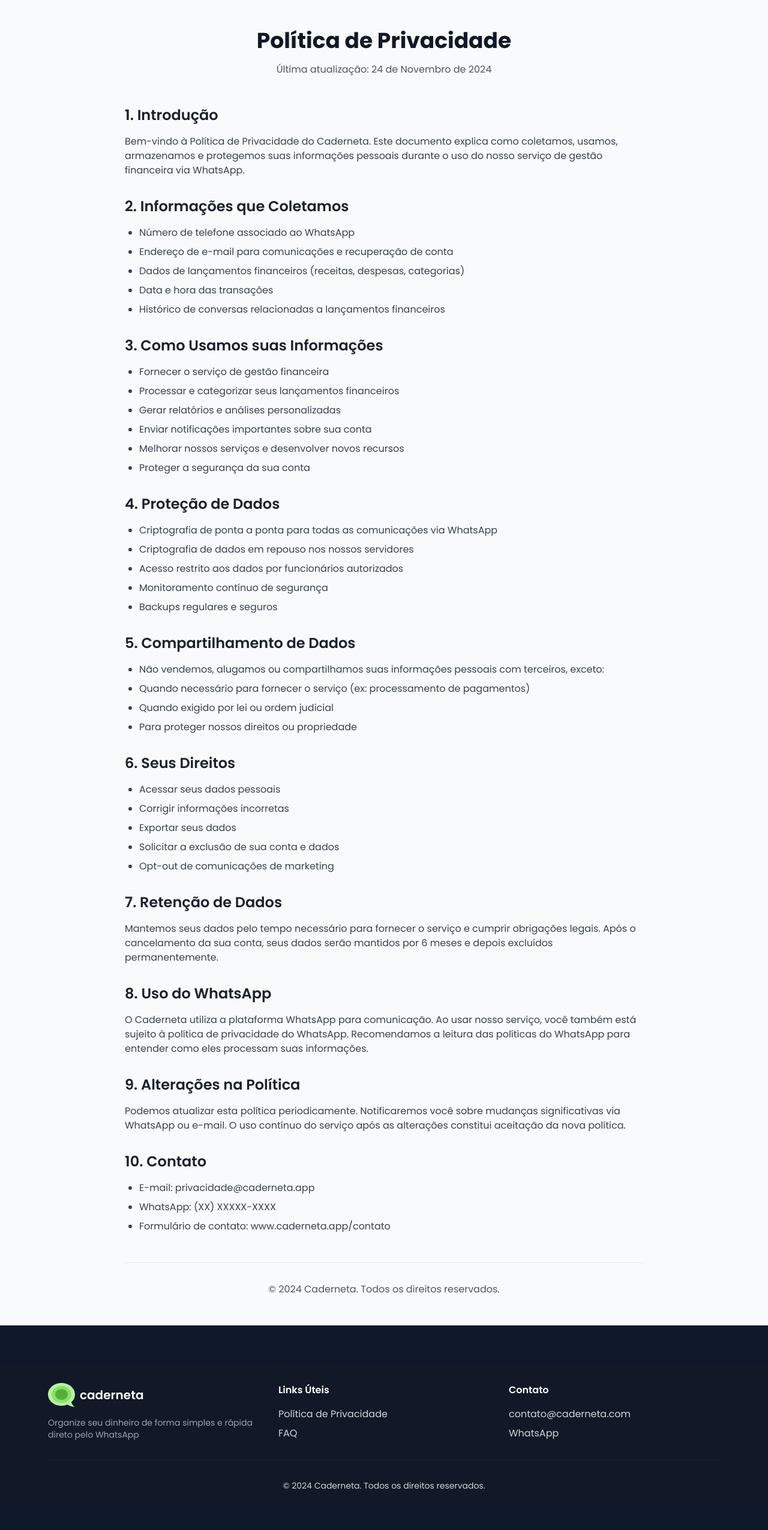
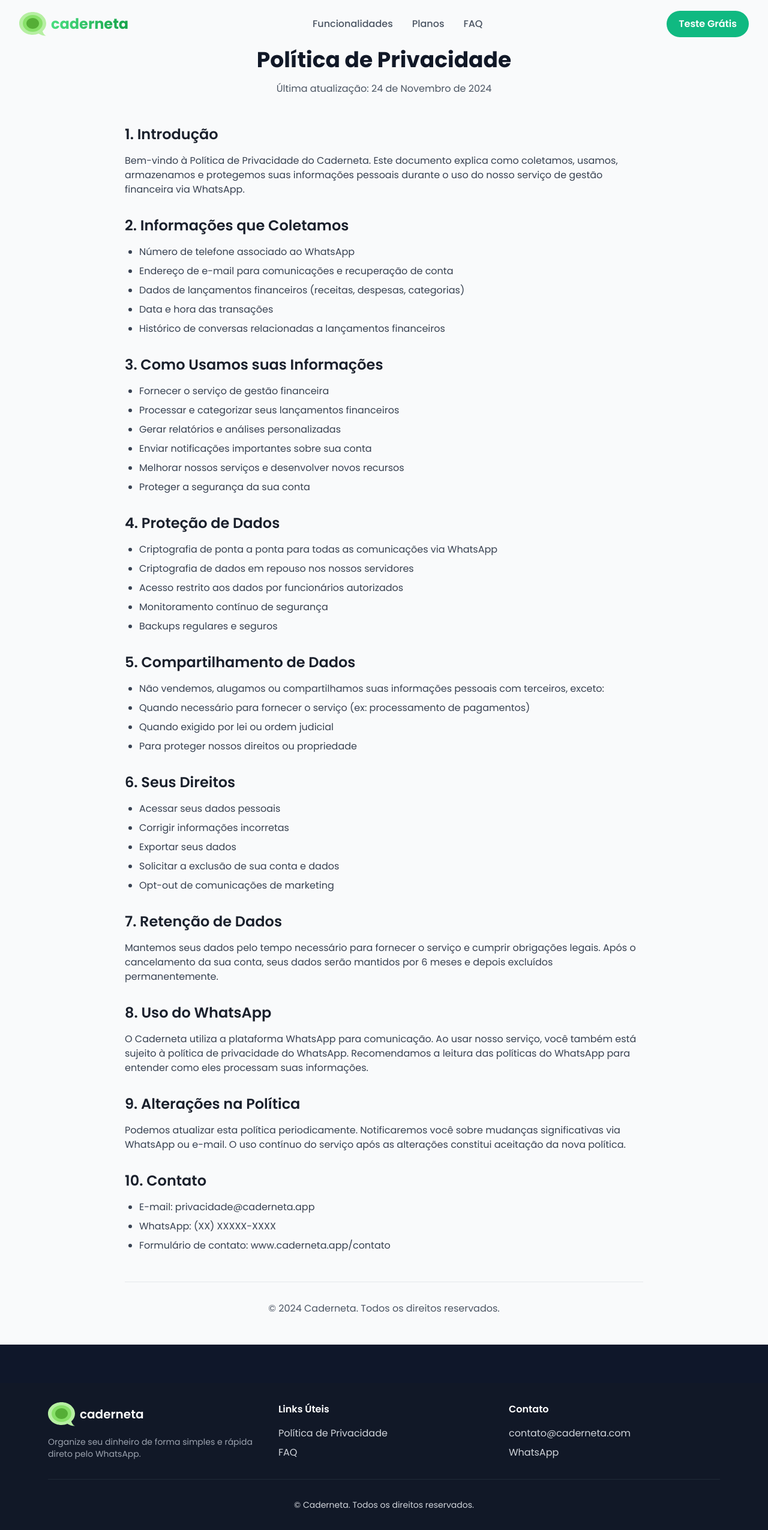
Before and after one commit to levyaraujo/caderneta-front, a Vue app: page /politica-de-privacidade in a window 1280 px wide. Shown: the whole page at 60% size. Before the commit the page ends 2518 px from the top, so only its background shows below. Built offline with nearby package versions, Linux system fonts and the light colour scheme.

Commit message:
corrige router

```diff
--- a/src/App.vue
+++ b/src/App.vue
@@ -1,9 +1,11 @@
 <script setup lang="ts">
 
 import Footer from './components/Footer.vue'
+import TopBar from './components/Landing/TopBar.vue'
 </script>
 
 <template>
+  <TopBar />
   <router-view></router-view>
   <Footer />
 </template>
--- a/src/components/Footer.vue
+++ b/src/components/Footer.vue
@@ -1,11 +1,3 @@
-<script setup lang="ts">
-import { computed } from 'vue'
-
-const currentYear = computed(() => {
-  return new Date().getFullYear();
-});
-</script>
-
 <template>
   <footer class="bg-gray-900 text-gray-300 py-8 mt-16">
     <div class="max-w-6xl mx-auto px-4">
@@ -13,11 +5,11 @@
 
         <div class="space-y-4">
           <div class="flex items-center space-x-2">
-            <img src="/icon.svg" alt="" srcset="">
+            <img src="/icon.svg" alt="icon" />
             <span class="text-white font-semibold text-xl">caderneta</span>
           </div>
           <p class="text-sm text-gray-400">
-            Organize seu dinheiro de forma simples e rápida direto pelo WhatsApp
+            Organize seu dinheiro de forma simples e rápida direto pelo WhatsApp.
           </p>
         </div>
 
@@ -43,7 +35,7 @@
 <!--            </li>-->
             <li>
               <router-link
-                to="/faq"
+                to="#faq"
                 class="hover:text-emerald-400 transition-colors duration-200"
               >
                 FAQ
--- a/src/components/Landing/FAQ.vue
+++ b/src/components/Landing/FAQ.vue
@@ -41,7 +41,7 @@
 </script>
 
 <template>
-  <section class="w-full bg-[#0F1729] py-24" id="faq">
+  <section class="w-full bg-[#0F1729] py-24">
     <div class="max-w-7xl mx-auto px-4">
       <!-- Heading -->
       <div class="text-center mb-16">
--- a/src/components/Landing/Features.vue
+++ b/src/components/Landing/Features.vue
@@ -33,7 +33,7 @@
   <section class="py-24 bg-[#151922] border-dashed border-4 border-gray-700 border-opacity-20 p-1" id="features">
     <div class="max-w-7xl mx-auto px-4">
       <h2 class="text-4xl md:text-6xl font-bold bg-gradient-to-r from-green-400 to-green-600 bg-clip-text text-transparent text-center">
-        Funcionalidades Principais
+        Principais Funcionalidades
       </h2>
       <p class="text-gray-600 text-center mb-14 mt-2">Tenha acesso a diversos recursos, gráficos e mais!</p>
 
--- a/src/components/Landing/Landing.vue
+++ b/src/components/Landing/Landing.vue
@@ -12,7 +12,8 @@
   <Hero />
   <Examples />
   <Pricing />
-  <FAQ />
+  <FAQ id="faq"/>
+  <router-view />
 </template>
 
 <style scoped>
--- a/src/components/PrivacyPolicy.vue
+++ b/src/components/PrivacyPolicy.vue
@@ -110,7 +110,7 @@
 
 <template>
   <section class="min-h-screen bg-gray-50">
-    <div class="max-w-4xl mx-auto px-4 py-12">
+    <div class="max-w-4xl mx-auto px-4 py-12 pt-20">
       <!-- Header -->
       <header class="text-center mb-12">
         <h1 class="text-4xl font-bold text-gray-900 mb-4">
--- a/src/router.ts
+++ b/src/router.ts
@@ -1,7 +1,7 @@
 import Landing from './components/Landing/Landing.vue'
 import PrivacyPolicy from './components/PrivacyPolicy.vue'
+import FAQ from './components/Landing/FAQ.vue'
 import { createRouter, createWebHistory } from 'vue-router'
-import FAQ from './components/Landing/FAQ.vue'
 
 const routes = [
   { path: '/', component: Landing },
@@ -12,9 +12,14 @@
 const router = createRouter({
   history: createWebHistory(),
   routes,
-  scrollBehavior(_to, _from, savedPosition) {
+  scrollBehavior(to, _from, savedPosition) {
     if (savedPosition) {
       return savedPosition;
+    } else if (to.hash) {
+      return {
+        el: to.hash,
+        behavior: 'smooth'
+      };
     } else {
       return { top: 0 };
     }
```
